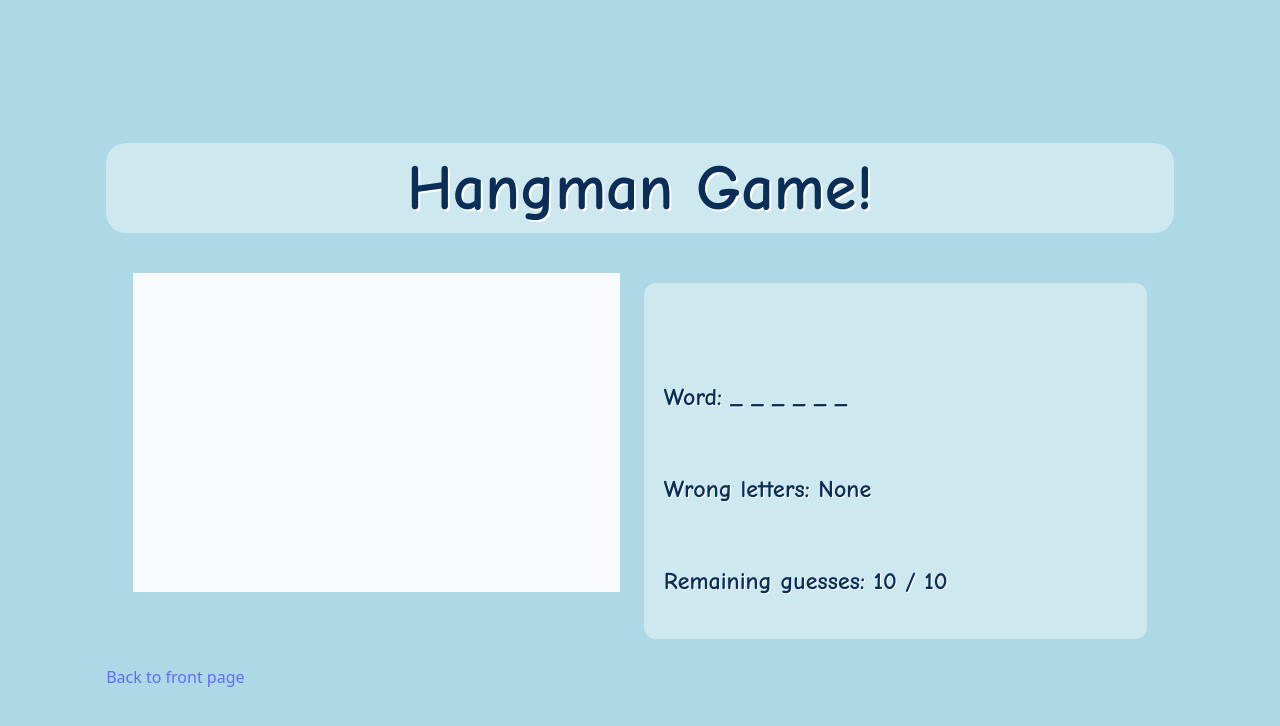
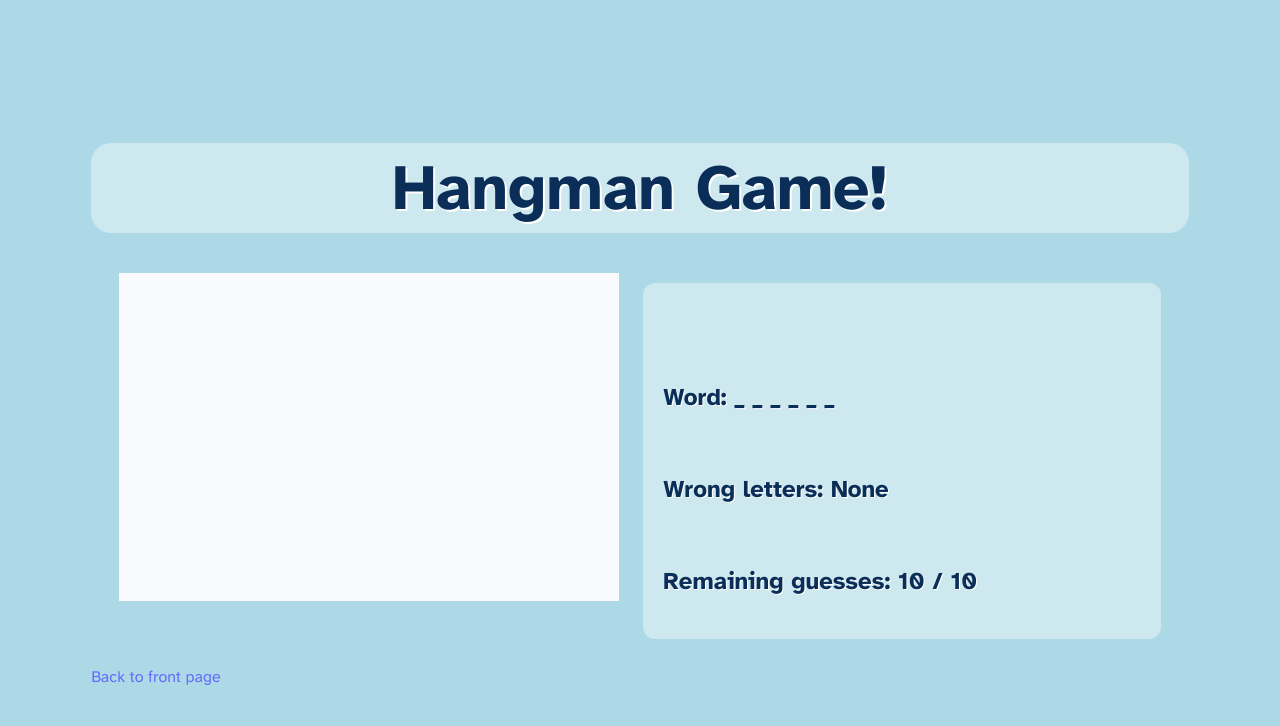
Before and after one commit to emmahaggren/accessible-minigames, a React (Vite) app: page /hangman-game in a window 1280 px wide. Shown: the top 726 px of the page. Built offline with nearby package versions, Linux system fonts and the light colour scheme; no server answers.

Commit message:
Changed font to Atkinson Hyperlegible for readability

```diff
--- a/index.html
+++ b/index.html
@@ -4,6 +4,8 @@
     <meta charset="UTF-8" />
     <link rel="icon" type="image/svg+xml" href="/vite.svg" />
     <meta name="viewport" content="width=device-width, initial-scale=1.0" />
+    <!-- Atkinson Hyperlegible for improved legibility for low-vision users -->
+    <link href="https://fonts.googleapis.com/css2?family=Atkinson+Hyperlegible:wght@400;700&display=swap" rel="stylesheet">
     <title>accessible-minigames</title>
   </head>
   <body>
--- a/src/App.css
+++ b/src/App.css
@@ -1,7 +1,4 @@
-@import url('https://fonts.googleapis.com/css2?family=Comic+Neue:wght@700&family=Poppins:wght@600&display=swap');
-
 .title-text {
-  font-family: "Comic Neue", "Poppins", sans-serif;
   font-size: 3rem;
   font-weight: 700;
   color: #0a2e57;
--- a/src/hangman-game/hang-man.css
+++ b/src/hangman-game/hang-man.css
@@ -1,6 +1,5 @@
 
   .title-text {
-    font-family: "Comic Neue", "Poppins", sans-serif;
     font-size: 4rem;
     font-weight: 700;
     color: #0a2e57;
@@ -34,7 +33,6 @@
   }
 
   .textContainer{
-    font-family: "Comic Neue", "Poppins", sans-serif;
     font-size: 1.5rem;
     font-weight: 600;
     color: #0a2e57;
--- a/src/index.css
+++ b/src/index.css
@@ -1,5 +1,6 @@
 :root {
-  font-family: system-ui, Avenir, Helvetica, Arial, sans-serif;
+  /* Use Atkinson Hyperlegible as the primary font for better legibility */
+  font-family: 'Atkinson Hyperlegible', system-ui, Avenir, Helvetica, Arial, sans-serif;
   line-height: 1.5;
   font-weight: 400;
 
```
